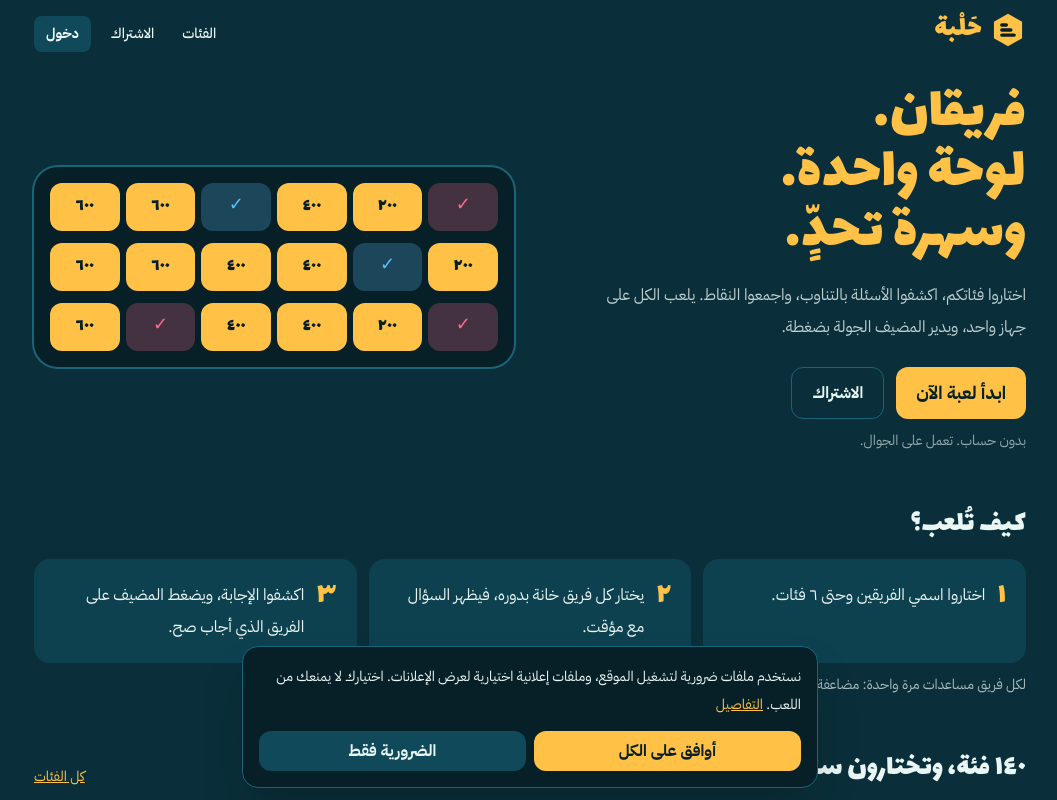
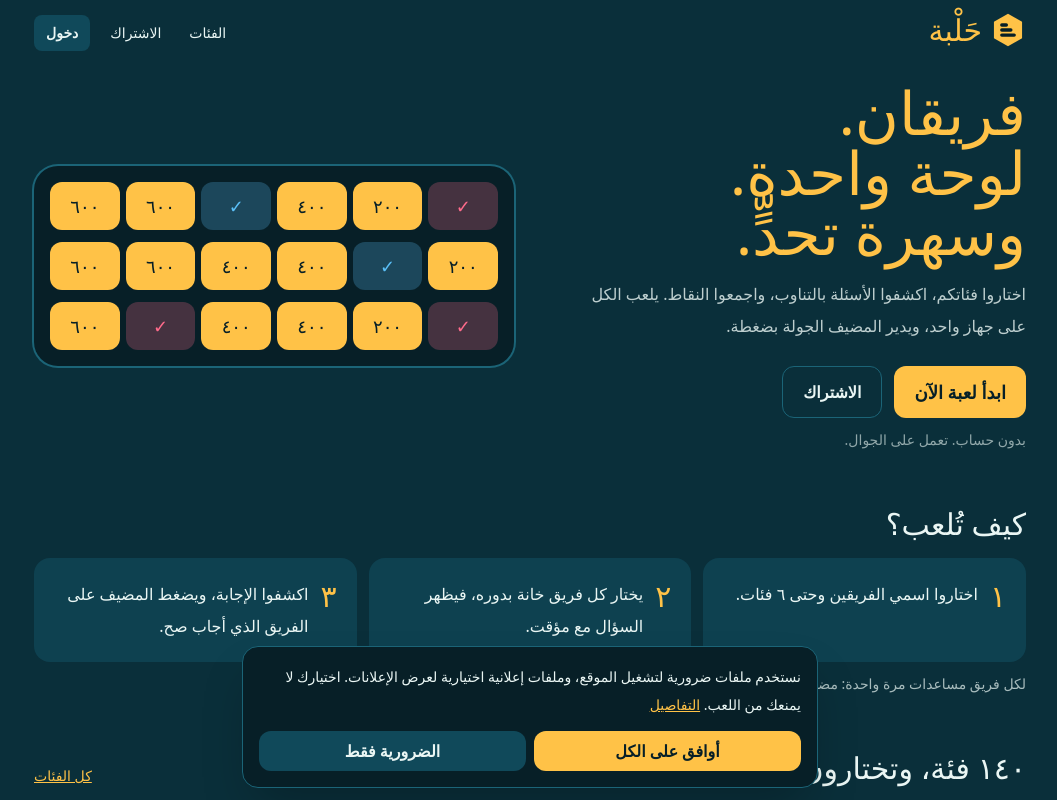
Before and after one commit to mustafa0089kaddor-tech/halba-game2, a Next.js app: page / in a window 1280 px wide. Shown: the top 800 px of the page, without its empty margins (110-1167 px from the left). Built offline with nearby package versions, Linux system fonts and the light colour scheme; no server answers.

Commit message:
Final fix for layout and deploy

```diff
--- a/src/app/layout.tsx
+++ b/src/app/layout.tsx
@@ -1,5 +1,4 @@
 import type { Metadata, Viewport } from 'next';
-import { IBM_Plex_Sans_Arabic, Lalezar } from 'next/font/google';
 import Link from 'next/link';
 import AuthLink from '@/components/AuthLink';
 import CookieBanner from '@/components/CookieBanner';
@@ -8,8 +7,8 @@ import SwRegister from '@/components/SwRegister';
 import { SITE_URL } from '@/lib/env';
 import './globals.css';
 
-const display = Lalezar({ subsets: ['arabic', 'latin'], weight: '400', variable: '--font-display' });
-const body = IBM_Plex_Sans_Arabic({ subsets: ['arabic', 'latin'], weight: ['400', '500', '700'], variable: '--font-body' });
+const display = { variable: '--font-display' };
+const body = { variable: '--font-body' };
 
 export const metadata: Metadata = {
   metadataBase: new URL(SITE_URL),
```
